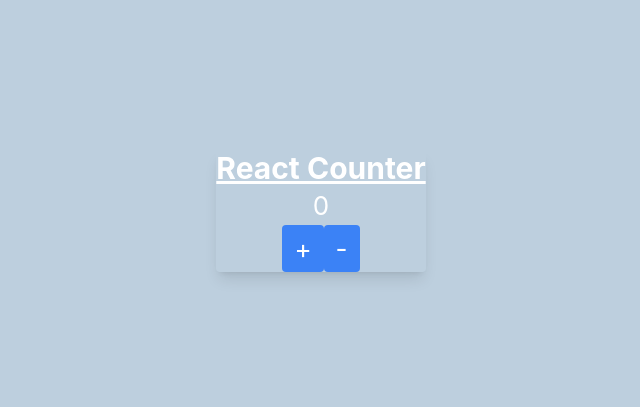
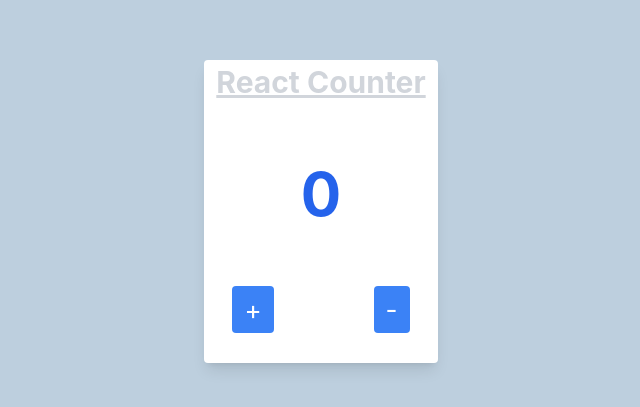
Before and after one commit to yoshikawa11/React100, a React (Create React App) app in the folder React100Knocks/: page / in a window 1280 px wide. Shown: the part 189-596 px from the top of the page, without its empty margins (319-959 px from the left). Built offline with nearby package versions, Linux system fonts and the light colour scheme; the HTML template or start-up script is replaced by a standard one.

Commit message:
デザインを修正

```diff
--- a/React100Knocks/src/component/Counter.tsx
+++ b/React100Knocks/src/component/Counter.tsx
@@ -1,4 +1,5 @@
 import { useState } from "react";
+import { Spacer } from "./Spacer";
 
 function Counter() {
     const [count, setCount] = useState(0);
@@ -8,12 +9,16 @@ function Counter() {
     const handleMinusClick = () => {
         setCount(count - 1);
     };
-    return <p className="max-w-sm rounded overflow-hidden shadow-lg">
-        <div className="text-3xl font-bold underline">React Counter</div>
-        <span>{count}</span>
+    return <p className="container rounded overflow-hidden shadow-lg bg-white">
+        <div className="text-gray-300 text-3xl font-bold underline px-3 py-1">React Counter</div>
+        <Spacer size={60} />
+        <span className="text-blue-600 font-bold text-6xl">{count}</span>
+        <Spacer size={60} />
         <div>
             <button className="bg-blue-500 hover:bg-blue-400 text-white rounded px-3 py-1" onClick={handlePlusClick}>+</button>
+            <Spacer size={100} horizontal={true}/>
             <button className="bg-blue-500 hover:bg-blue-400 text-white rounded px-3 py-1" onClick={handleMinusClick}>-</button>
+            <Spacer size={30}/>
         </div>
     </p>;
 }
--- /dev/null
+++ b/React100Knocks/src/component/Spacer.tsx
@@ -0,0 +1,18 @@
+import React, { FC } from 'react'
+
+type SpacerProps = {
+  size: number;
+  horizontal?: boolean;
+}
+
+export const Spacer: FC<SpacerProps> = ({ size, horizontal }) => {
+  return (
+    <div
+      style={
+        horizontal
+          ? { width: size, height: 'auto', display: 'inline-block', flexShrink: 0 }
+          : { width: 'auto', height: size, flexShrink: 0  }
+      }
+    />
+  )
+}
```
